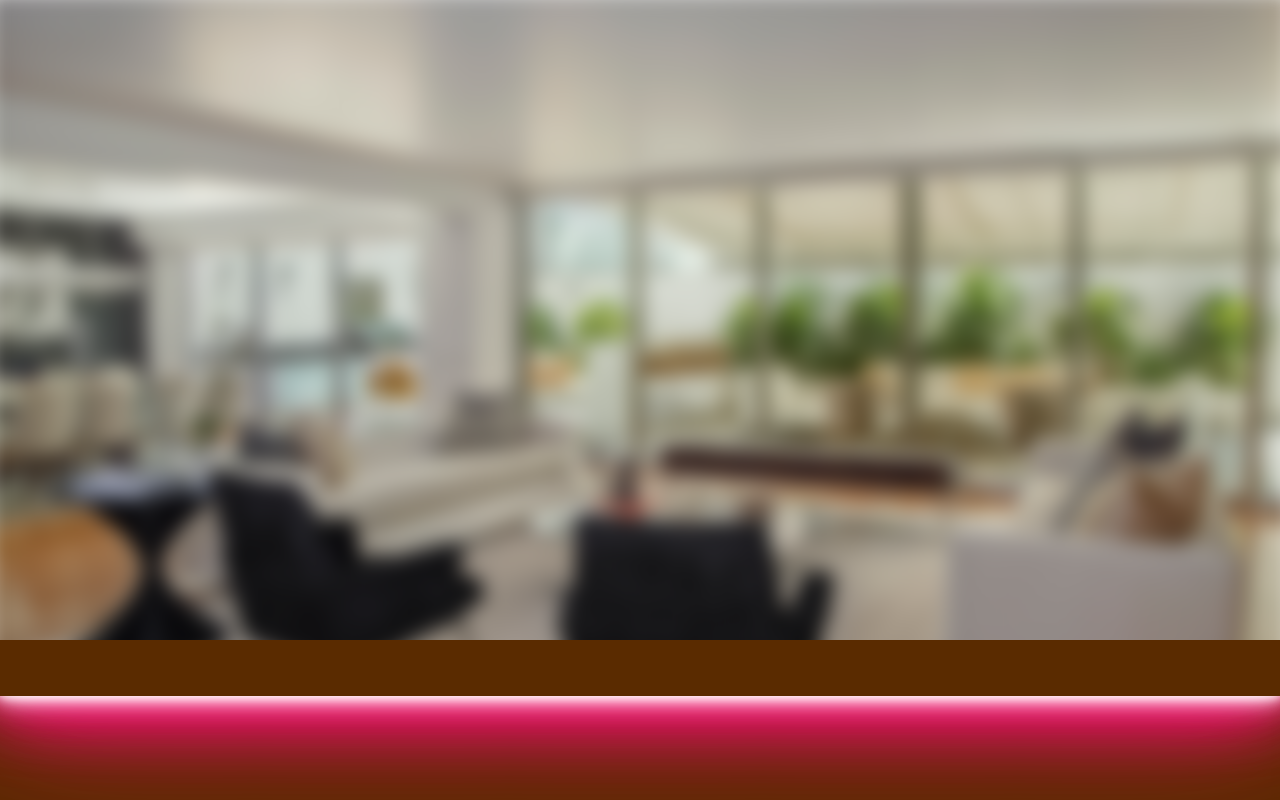
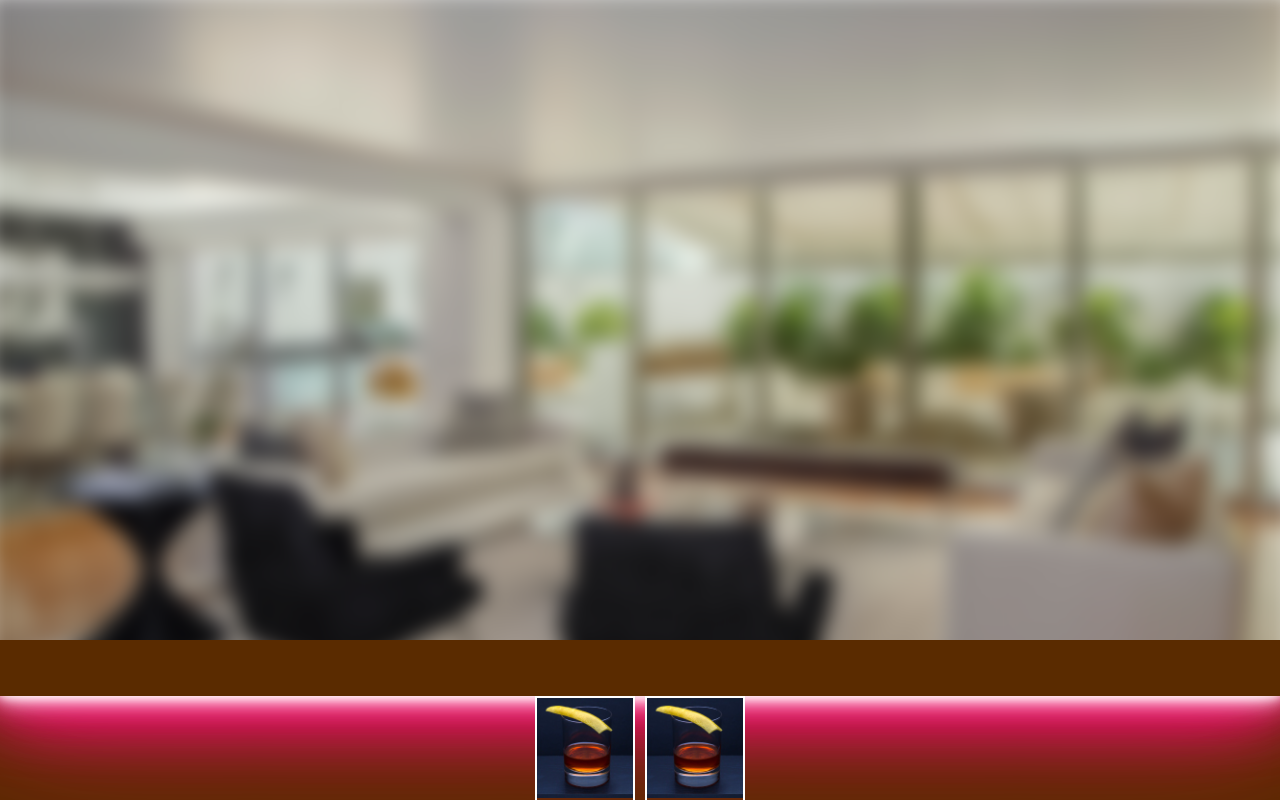
Before and after one commit to HaykoKoryun/Creepy-House, a Vue app: page / in a window 1280 px wide. Both pictures are taken after a click on the element "START". Built offline with nearby package versions, Linux system fonts and the light colour scheme.

Commit message:
add base drinks menu

```diff
--- a/src/components/Bar.vue
+++ b/src/components/Bar.vue
@@ -2,6 +2,8 @@
   <div id="bar">
     <div id="bar-striplights">
     </div>
+    <drinks-menu>
+    </drinks-menu>
   </div>
 </template>
 <script>
--- a/src/components/Drink.vue
+++ b/src/components/Drink.vue
@@ -1,4 +1,8 @@
 <template>
+  <div id="drink">
+    <div class="icon">
+    </div>
+  </div>
 </template>
 <script>
   import { mapState } from 'vuex';
@@ -8,4 +12,21 @@
   }
 </script>
 <style scoped>
+  #drink
+  {
+    border: solid 2px #fff;
+    width: 100px;
+    height: 130px;
+    box-sizing: border-box;
+    cursor: pointer;
+    margin: 0px 5px;
+  }
+
+  #drink .icon
+  {
+    width: 96px;
+    height: 100px;
+    background-image: url(../assets/images/drink.jpg);
+    background-size: contain;
+  }
 </style>
--- a/src/components/DrinksMenu.vue
+++ b/src/components/DrinksMenu.vue
@@ -1,4 +1,11 @@
 <template>
+  <div id="drinks-menu">
+    <drink
+      v-for="(drink, index) in drinks"
+      :key="index"
+    >
+    </drink>
+  </div>
 </template>
 <script>
   import { mapState } from 'vuex';
@@ -9,7 +16,20 @@
   , components:
     { Drink
     }
+  , computed: mapState(
+    { drinks: 'drinks'
+    })
   }
 </script>
 <style scoped>
+  #drinks-menu
+  {
+    position: absolute;
+    left: 0px;
+    top: 35%;
+    width: 100%;
+    height: 75%;
+    display: flex;
+    justify-content: center;
+  }
 </style>
--- a/src/store.js
+++ b/src/store.js
@@ -7,6 +7,7 @@ export default new Vuex.Store({
   state:
   { blurBackground: true
   , started: false
+  , drinks: [0,1]
   },
   mutations:
   { start(state)
```
Also changed, not shown: src/assets/images/drink.jpg (added).
